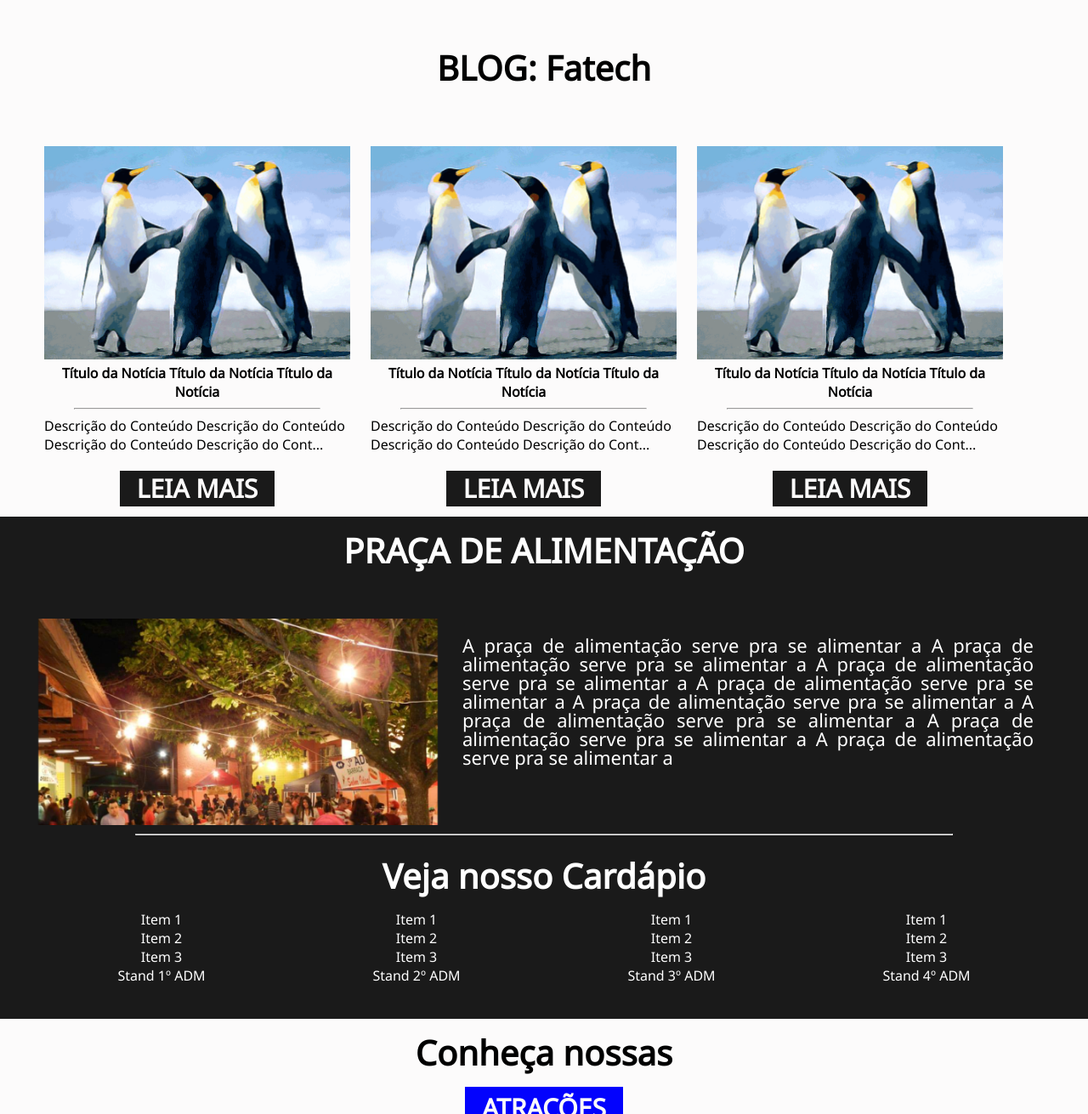
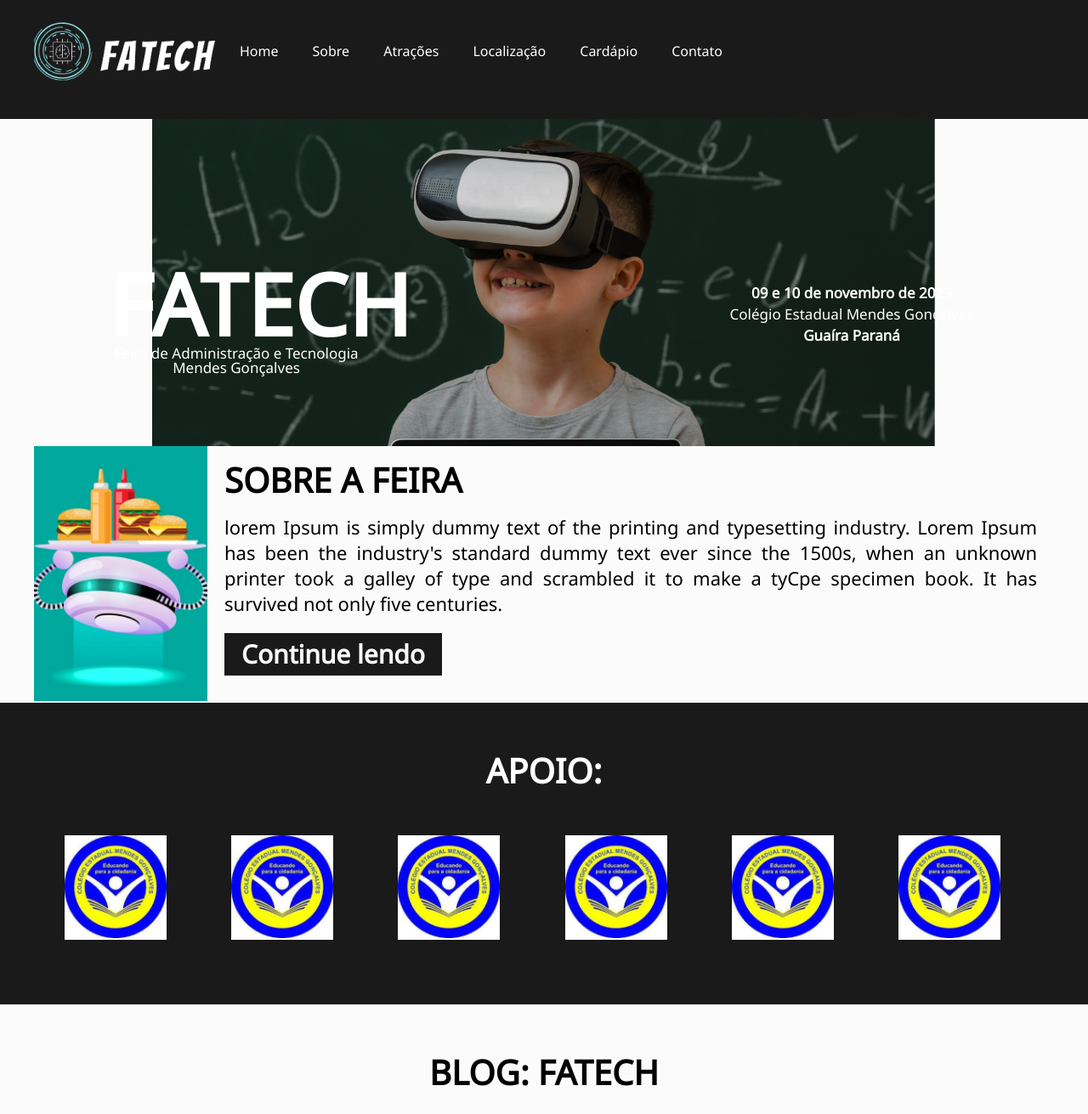
Before and after one commit to JMinformaticajorge/fatech-2ds, a plain HTML site: page index.html in a window 1280 px wide. Shown: the top 1311 px of the page at 85% size. Drawn offline with Linux system fonts and the light colour scheme.

Commit message:
Add files via upload

```diff
--- a/css/style.css
+++ b/css/style.css
@@ -224,25 +224,124 @@ hr {
     margin-bottom: 40px;
     line-height: 22px;
 }
-
 .noticias .imagem{
     width: 100%;
 }
-
 .noticias h3{
     font-weight: bold;
 }
-
 .noticias .item{
     width: 30%;
     margin: 1%;
 }
-
-.noticias .texto{
-    text-align: left;
-    margin-bottom: 20px;
+.blog{
+    padding: 40px 0;
 }
-
-.blog{
-    padding: 40px 0 ;
+.maisblog{
+    float: right;
+    color: #1A1A1A;
+    font-size: 22px;
 }
+.apoio{
+    background-color: #1A1A1A;
+}
+.apoio li{
+    background-color: #fff;
+    width: 10%;
+    margin: 3%;
+    display: inline-block;
+}
+.apoio li img{
+    width: 100%;
+}
+.apoio{
+    color: #fff;
+    padding: 40px 0;
+}
+section{
+    max-width: 1200px;
+    margin: 0 auto;
+}
+header{
+    background-color: #1a1a1a;
+    height: 120px;
+    padding: 10px;
+}
+header nav a {
+    color: #fff;
+    text-decoration: none;
+}
+header .logo{
+    float: left;
+}
+header nav ul li{
+    float: left;
+    margin: 20px;
+}
+ section{
+    margin: 0 auto;
+    width: 1200px;
+ }
+ header .logo img{
+    margin-top: 10px;
+ }
+header nav{
+    padding-top: 22px;
+}
+.background{
+    background-image: url(../img/home.png);
+    display: block;
+    width: 100%;
+    height: 385px;
+    content:"";
+    background-position: top center;
+    background-repeat: no-repeat;
+    z-index: -99;
+    background-attachment: fixed;
+    background-size: contain;
+}
+.slider{
+    position: relative;
+}
+.texto-dir, .texto-esq {
+    position: absolute;
+    top: 167px;
+    color: #fff;
+    width: 300px;
+    left: 10%;
+    text-align: center;
+    font-size: 17px;
+}
+.texto-esq{
+    right: 10%;
+    left: auto;
+    line-height: 25px;
+    padding-top: 25px;
+}
+.texto-esq b{
+    font-weight: 900;
+}
+.texto-dir h1{
+    font-size: 100px;
+    font-weight: 900;
+}
+.sobre .img,.sobre .titulo, .sobre p, .btnBlack{
+    float: left;
+}
+.sobre p{
+    width: calc(83% - 40px);
+    padding: 0 20px;
+    font-size: 22px;
+    line-height: 30px;
+    text-align: justify;
+}
+.sobre .img{
+    width: 17%;
+}
+.sobre .img img{
+    width: 100%;
+}
+.sobre .btnBlack{
+    margin-left: 20px;
+    margin-top: 20px;
+}
--- a/index.html
+++ b/index.html
@@ -13,69 +13,171 @@
 
 <body>
 
+    <header>
+        <section>
+            <div class="logo">
+                <img src="img/fatech.png" alt="" srcset="">
+            </div>
+            <nav>
+                <ul>
+                    <li><a href="index.html">Home</a></li>
+                    <li><a href="sobre.html">Sobre</a></li>
+                    <li><a href="#atracoes">Atrações</a></li>
+                    <li><a href="#localizacao">Localização</a></li>
+                    <li><a href="#cardapio">Cardápio</a></li>
+                    <li><a href="contato.html">Contato</a></li>
+                </ul>
+            </nav>
+        </section>
+    </header>
+    <div class="slider">
+        <div class="banner">
+            <div class="texto-dir">
+                <h1>FATECH</h1>
+                <p>Feira de Administração e Tecnologia
+                    <br>Mendes Gonçalves
+                </p>
+            </div>
+            <div class="texto-esq">
+                <p>
+                    <b>09 e 10 de novembro de 2023</b>
+                    Colégio Estadual Mendes Gonçalves
+                    <b>Guaíra Paraná</b>
+                </p>
+            </div>
+            <div class="background"></div>
+        </div>
+    </div>
+    <div class="sobre">
+        <section>
+            <div class="img">
+                <img src="img/sobre.png" alt="" srcset="">
+            </div>
+            <h2 class="titulo">
+                SOBRE A FEIRA
+            </h2>
+            <p class="sobre">
+
+                lorem Ipsum is simply dummy text of the printing and typesetting industry. Lorem Ipsum has been the
+                industry's standard dummy text ever since the 1500s, when an unknown printer took a galley of type and
+                scrambled it to make a tyCpe specimen book. It has survived not only five centuries.
+            </p>
+            <div class="btnBlack">
+                Continue lendo
+            </div>
+            <div class="both"></div>
+        </section>
+    </div>
+
+    <div class="apoio">
+        <section class="center">
+            <h2 class="titulo">APOIO:</h2>
+            <ul class="marcas"></ul>
+        </section>
+        <section>
+            <ul class="marcas">
+                <li>
+                    <a href="#">
+                        <img src="img/logotipo.png">
+                    </a>
+                </li>
+                <li>
+                    <a href="#">
+                        <img src="img/logotipo.png">
+                    </a>
+                </li>
+                <li>
+                    <a href="#">
+                        <img src="img/logotipo.png">
+                    </a>
+                </li>
+                <li>
+                    <a href="#">
+                        <img src="img/logotipo.png">
+                    </a>
+                </li>
+                <li>
+                    <a href="#">
+                        <img src="img/logotipo.png">
+                    </a>
+                </li>
+                <li>
+                    <a href="#">
+                        <img src="img/logotipo.png">
+                    </a>
+                </li>
+            </ul>
+        </section>
+    </div>
     <div class="blog">
         <section class="center">
-            <h2 class="titulo">BLOG: Fatech</h2>
+            <h2 class="titulo">BLOG: FATECH</h2>
             <div class="noticias">
-                <DIV class="item">
+                <div class="item">
                     <div class="imagem">
-                        <img src="img/noticias.png" alt="">
+                        <img src="img/noticias.png" alt="" srcset="">
                     </div>
-                    <h3 class="title">
+                    <h3 class="tittle">
                         Título da Notícia Título da Notícia Título da Notícia
                     </h3>
                     <hr>
                     <div class="texto">
-                        Descrição do Conteúdo Descrição do Conteúdo Descrição do Conteúdo Descrição do Cont...
+                        Descrição do Conteúdo Descrição do Conteúdo Descrição do
+                        Conteúdo Descrição do Conteudo
                     </div>
-
-                    <a href="">
-                        <div class="btnBlack">
-                            LEIA MAIS
-                        </div>
+                    <a href="#">
+                        <diV class="btnBlack">
+                            Leia Mais
+                        </diV>
                     </a>
-                </DIV>
-                <DIV class="item">
+                </div>
+                <div class="item">
                     <div class="imagem">
-                        <img src="img/noticias.png" alt="">
+                        <img src="img/noticias.png" alt="" srcset="">
                     </div>
-                    <h3 class="title">
+                    <h3 class="tittle">
                         Título da Notícia Título da Notícia Título da Notícia
-
                     </h3>
                     <hr>
                     <div class="texto">
-                        Descrição do Conteúdo Descrição do Conteúdo Descrição do Conteúdo Descrição do Cont...
+                        Descrição do Conteúdo Descrição do Conteúdo Descrição do
+                        Conteúdo Descrição do Conteudo
                     </div>
-                    <a href="">
-                        <div class="btnBlack">
-                            LEIA MAIS
-                        </div>
+                    <a href="#">
+                        <diV class="btnBlack">
+                            Leia Mais
+                        </diV>
                     </a>
-                </DIV>
-                <DIV class="item">
+                </div>
+                <div class="item">
                     <div class="imagem">
-                        <img src="img/noticias.png" alt="">
+                        <img src="img/noticias.png" alt="" srcset="">
                     </div>
-                    <h3 class="title">
+                    <h3 class="tittle">
                         Título da Notícia Título da Notícia Título da Notícia
-
                     </h3>
                     <hr>
                     <div class="texto">
-                        Descrição do Conteúdo Descrição do Conteúdo Descrição do Conteúdo Descrição do Cont...
+                        Descrição do Conteúdo Descrição do Conteúdo Descrição do
+                        Conteúdo Descrição do Conteudo
                     </div>
-
-                    <a href="">
-                        <div class="btnBlack">
-                            LEIA MAIS
-                        </div>
+                    <a href="#">
+                        <diV class="btnBlack">
+                            Leia Mais
+                        </diV>
                     </a>
-                </DIV>
+                </div>
             </div>
         </section>
+
+        <div class="both"></div>
+        <section>
+            <a href="blog" class="maisblog">
+                Mais do Blog FATECH
+            </a>
+        </section>
     </div>
-    <div class="both"></div>
+
 
     <div class="praca">
         <section class="center">
@@ -84,7 +186,8 @@
                 <img src="img/praca.png" alt="Praça de Alimentação">
             </div>
             <div class="descricao">
-                A praça de alimentação serve pra se alimentar a A praça de alimentação serve pra se alimentar a A praça
+                A praça de alimentação serve pra se alimentar a A praça de alimentação serve pra se alimentar a A
+                praça
                 de alimentação serve pra se alimentar a A praça de alimentação serve pra se alimentar a A praça de
                 alimentação serve pra se alimentar a A praça de alimentação serve pra se alimentar a A praça de
                 alimentação serve pra se alimentar a A praça de alimentação serve pra se alimentar a
@@ -153,12 +256,16 @@
                     </div>
                     <div class="descricao">
                         <h2>CASA INTELIGENTE</h2>
-                        LOREM IPSUM DOLLOR LOREM IPSUM DOLLOR LOREM IPSUM DOLLOR LOREM IPSUM DOLLOR LOREM IPSUM DOLLOR
+                        LOREM IPSUM DOLLOR LOREM IPSUM DOLLOR LOREM IPSUM DOLLOR LOREM IPSUM DOLLOR LOREM IPSUM
+                        DOLLOR
                         LOREM
-                        IPSUM DOLLOR LOREM IPSUM DOLLOR LOREM IPSUM DOLLOR LOREM IPSUM DOLLOR LOREM IPSUM DOLLOR LOREM
+                        IPSUM DOLLOR LOREM IPSUM DOLLOR LOREM IPSUM DOLLOR LOREM IPSUM DOLLOR LOREM IPSUM DOLLOR
+                        LOREM
                         IPSUM
-                        DOLLOR LOREM IPSUM DOLLOR LOREM IPSUM DOLLOR LOREM IPSUM DOLLOR LOREM IPSUM DOLLOR LOREM IPSUM
-                        DOLLOR LOREM IPSUM DOLLOR LOREM IPSUM DOLLOR LOREM IPSUM DOLLOR LOREM IPSUM DOLLOR LOREM IPSUM
+                        DOLLOR LOREM IPSUM DOLLOR LOREM IPSUM DOLLOR LOREM IPSUM DOLLOR LOREM IPSUM DOLLOR LOREM
+                        IPSUM
+                        DOLLOR LOREM IPSUM DOLLOR LOREM IPSUM DOLLOR LOREM IPSUM DOLLOR LOREM IPSUM DOLLOR LOREM
+                        IPSUM
                         DOLLOR
                     </div>
                 </section>
@@ -173,12 +280,16 @@
                     </div>
                     <div class="descricao">
                         <h2>IMPRESSÃO 3D</h2>
-                        LOREM IPSUM DOLLOR LOREM IPSUM DOLLOR LOREM IPSUM DOLLOR LOREM IPSUM DOLLOR LOREM IPSUM DOLLOR
+                        LOREM IPSUM DOLLOR LOREM IPSUM DOLLOR LOREM IPSUM DOLLOR LOREM IPSUM DOLLOR LOREM IPSUM
+                        DOLLOR
                         LOREM
-                        IPSUM DOLLOR LOREM IPSUM DOLLOR LOREM IPSUM DOLLOR LOREM IPSUM DOLLOR LOREM IPSUM DOLLOR LOREM
+                        IPSUM DOLLOR LOREM IPSUM DOLLOR LOREM IPSUM DOLLOR LOREM IPSUM DOLLOR LOREM IPSUM DOLLOR
+                        LOREM
                         IPSUM
-                        DOLLOR LOREM IPSUM DOLLOR LOREM IPSUM DOLLOR LOREM IPSUM DOLLOR LOREM IPSUM DOLLOR LOREM IPSUM
-                        DOLLOR LOREM IPSUM DOLLOR LOREM IPSUM DOLLOR LOREM IPSUM DOLLOR LOREM IPSUM DOLLOR LOREM IPSUM
+                        DOLLOR LOREM IPSUM DOLLOR LOREM IPSUM DOLLOR LOREM IPSUM DOLLOR LOREM IPSUM DOLLOR LOREM
+                        IPSUM
+                        DOLLOR LOREM IPSUM DOLLOR LOREM IPSUM DOLLOR LOREM IPSUM DOLLOR LOREM IPSUM DOLLOR LOREM
+                        IPSUM
                         DOLLOR
                     </div>
                 </section>
@@ -193,12 +304,16 @@
                     </div>
                     <div class="descricao">
                         <h2>CASA DE GAMES</h2>
-                        LOREM IPSUM DOLLOR LOREM IPSUM DOLLOR LOREM IPSUM DOLLOR LOREM IPSUM DOLLOR LOREM IPSUM DOLLOR
+                        LOREM IPSUM DOLLOR LOREM IPSUM DOLLOR LOREM IPSUM DOLLOR LOREM IPSUM DOLLOR LOREM IPSUM
+                        DOLLOR
                         LOREM
-                        IPSUM DOLLOR LOREM IPSUM DOLLOR LOREM IPSUM DOLLOR LOREM IPSUM DOLLOR LOREM IPSUM DOLLOR LOREM
+                        IPSUM DOLLOR LOREM IPSUM DOLLOR LOREM IPSUM DOLLOR LOREM IPSUM DOLLOR LOREM IPSUM DOLLOR
+                        LOREM
                         IPSUM
-                        DOLLOR LOREM IPSUM DOLLOR LOREM IPSUM DOLLOR LOREM IPSUM DOLLOR LOREM IPSUM DOLLOR LOREM IPSUM
-                        DOLLOR LOREM IPSUM DOLLOR LOREM IPSUM DOLLOR LOREM IPSUM DOLLOR LOREM IPSUM DOLLOR LOREM IPSUM
+                        DOLLOR LOREM IPSUM DOLLOR LOREM IPSUM DOLLOR LOREM IPSUM DOLLOR LOREM IPSUM DOLLOR LOREM
+                        IPSUM
+                        DOLLOR LOREM IPSUM DOLLOR LOREM IPSUM DOLLOR LOREM IPSUM DOLLOR LOREM IPSUM DOLLOR LOREM
+                        IPSUM
                         DOLLOR
                     </div>
                 </section>
@@ -213,12 +328,16 @@
                     </div>
                     <div class="descricao">
                         <h2>CIRCUITO DE DRONE</h2>
-                        LOREM IPSUM DOLLOR LOREM IPSUM DOLLOR LOREM IPSUM DOLLOR LOREM IPSUM DOLLOR LOREM IPSUM DOLLOR
+                        LOREM IPSUM DOLLOR LOREM IPSUM DOLLOR LOREM IPSUM DOLLOR LOREM IPSUM DOLLOR LOREM IPSUM
+                        DOLLOR
                         LOREM
-                        IPSUM DOLLOR LOREM IPSUM DOLLOR LOREM IPSUM DOLLOR LOREM IPSUM DOLLOR LOREM IPSUM DOLLOR LOREM
+                        IPSUM DOLLOR LOREM IPSUM DOLLOR LOREM IPSUM DOLLOR LOREM IPSUM DOLLOR LOREM IPSUM DOLLOR
+                        LOREM
                         IPSUM
-                        DOLLOR LOREM IPSUM DOLLOR LOREM IPSUM DOLLOR LOREM IPSUM DOLLOR LOREM IPSUM DOLLOR LOREM IPSUM
-                        DOLLOR LOREM IPSUM DOLLOR LOREM IPSUM DOLLOR LOREM IPSUM DOLLOR LOREM IPSUM DOLLOR LOREM IPSUM
+                        DOLLOR LOREM IPSUM DOLLOR LOREM IPSUM DOLLOR LOREM IPSUM DOLLOR LOREM IPSUM DOLLOR LOREM
+                        IPSUM
+                        DOLLOR LOREM IPSUM DOLLOR LOREM IPSUM DOLLOR LOREM IPSUM DOLLOR LOREM IPSUM DOLLOR LOREM
+                        IPSUM
                         DOLLOR
                     </div>
                 </section>
@@ -307,7 +426,7 @@
             Alunos do Curso Técnico em Desenvolvimento de Sistemas, Técnicos em Informática e Administração.
             <br>
             <b>
-                Matheus Gabriel Dalla Valle - Todos os direitos reservados
+                Prof. Alan Reis - Todos os direitos reservador
             </b>
         </p>
     </footer>
```
Also changed, not shown: img/casadgames.png (added), img/circuit d drone.webp (added), img/fatech.png (added), img/home.png (added), img/praca.aliment.png (added), img/sobre.png (added).
